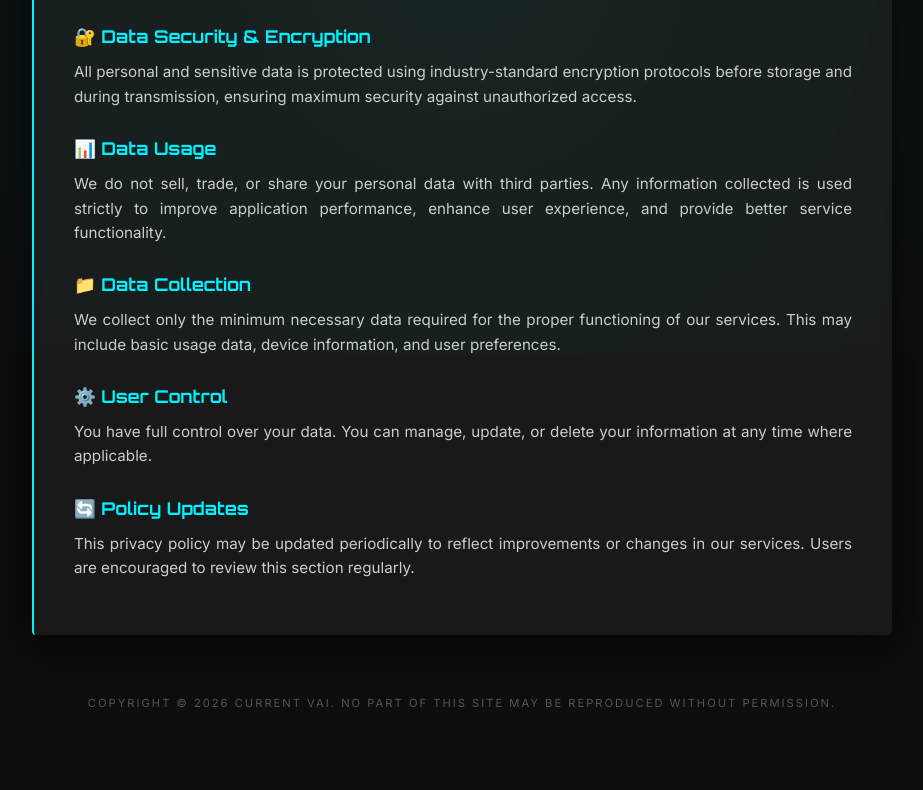
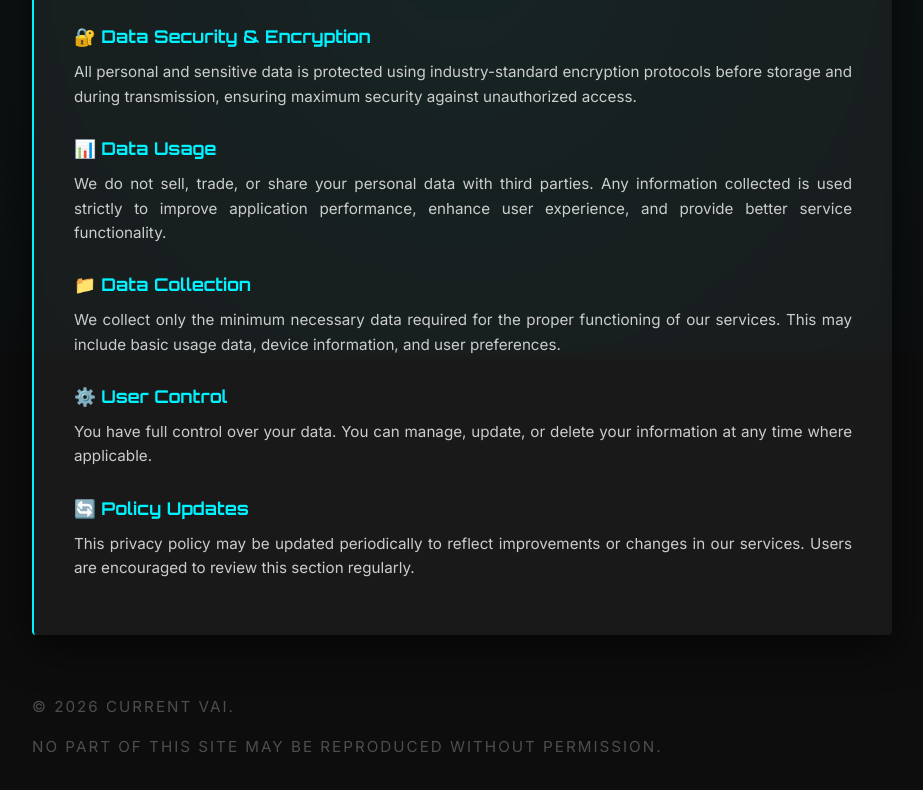
Before and after one commit to currentvai/legal-pages, a plain HTML site: page index.html in a window 1280 px wide. Shown: the part 446-1236 px from the top of the page, without its empty margins (178-1101 px from the left). Before the commit the page ends 1199 px from the top, so only its background shows below. Drawn offline with Linux system fonts and the light colour scheme.

```diff
--- a/index.html
+++ b/index.html
@@ -267,9 +267,10 @@
             </div>
         </section>
 
-        <footer>
-        Copyright © 2026 Current Vai. No part of this site may be reproduced without permission.
-        </footer>
+<footer>
+  <p>© 2026 Current Vai.</p>
+  <p>No part of this site may be reproduced without permission.</p>
+</footer>
     </div>
 
     <script>
```
